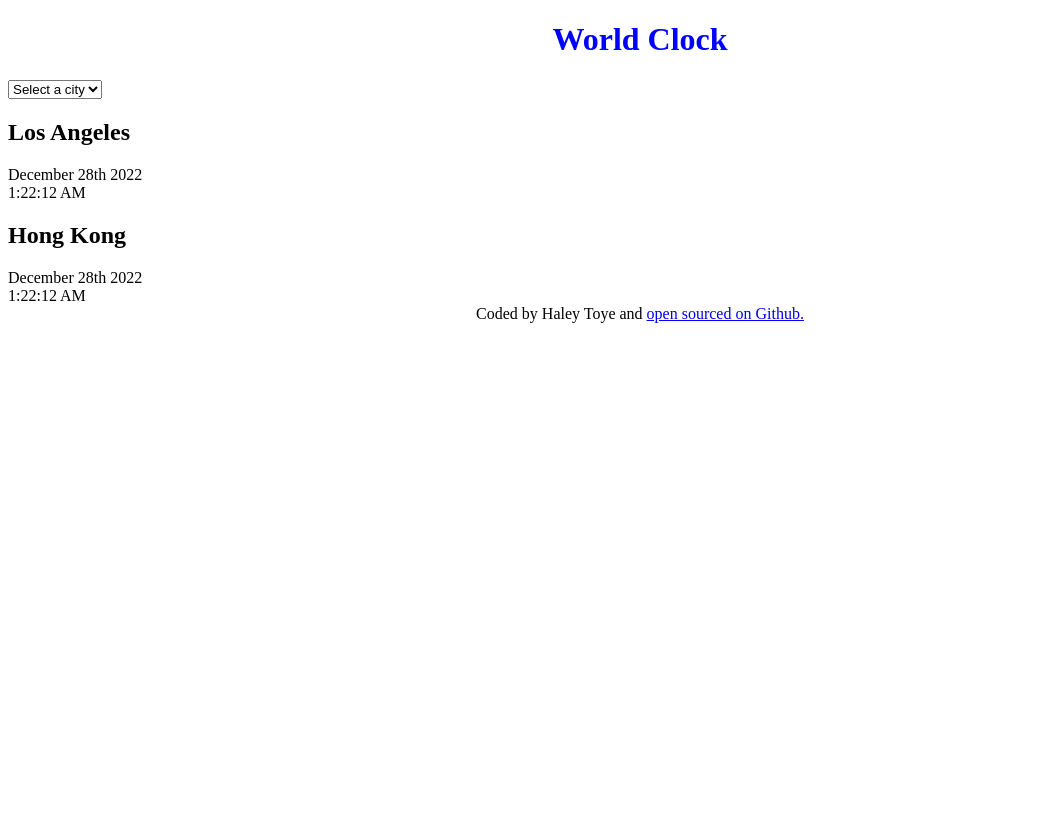
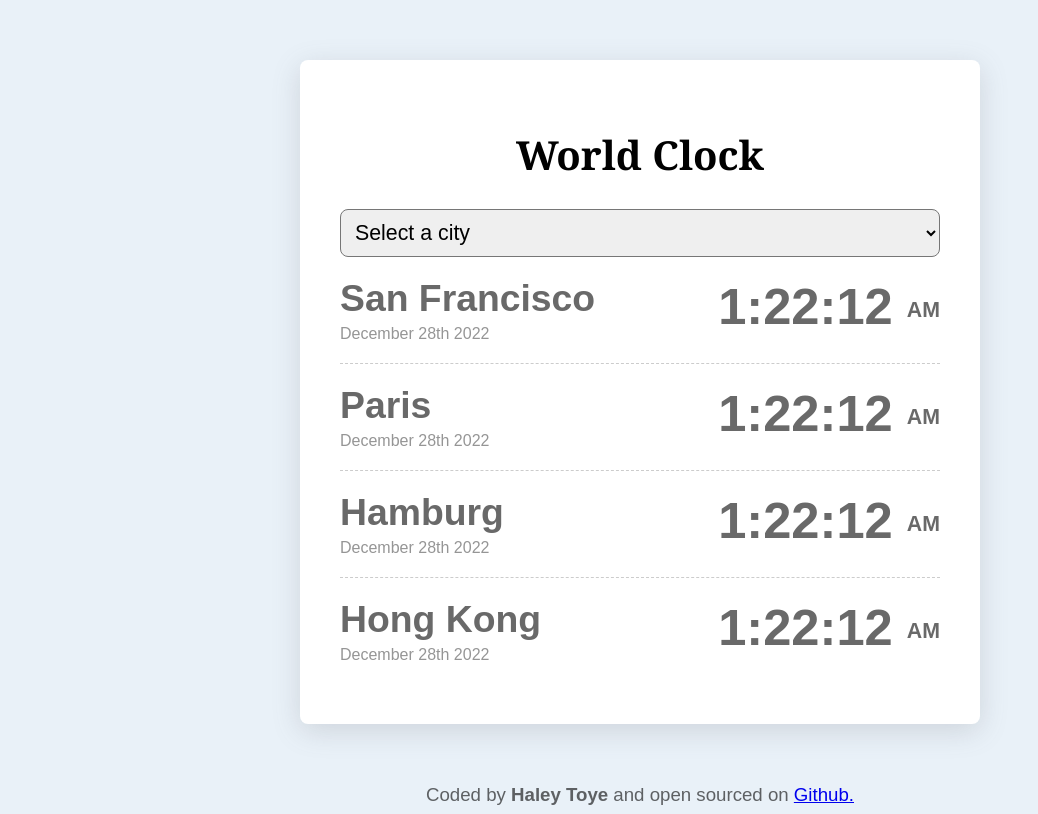
Before and after one commit to haleytoye/world-clock, a plain HTML site: page index.html in a window 1280 px wide. Shown: the whole page, without its empty margins (0-1038 px from the left). Drawn offline with Linux system fonts and the light colour scheme.

Commit message:
Added CSS and reworked html

```diff
--- a/css/style.css
+++ b/css/style.css
@@ -1,7 +1,57 @@
+body {
+  background-color: rgba(149, 185, 224, 0.2);
+  font-family: Arial, Helvetica, sans-serif;
+}
+
+.container {
+  max-width: 600px;
+  margin: 60px auto;
+  box-shadow: rgb(100 100 111 / 20%) 0px 7px 29px 0px;
+  background-color: white;
+  padding: 40px;
+  color: dimgray;
+  border-radius: 8px;
+}
+.city {
+  display: flex;
+  justify-content: space-between;
+  padding: 20px 0;
+  border-bottom: 1px dashed rgba(0, 0, 0, 0.2);
+}
+.city:last-child {
+  border: none;
+}
+.time {
+  font-size: 38pt;
+  font-weight: bold;
+}
+.time small {
+  vertical-align: middle;
+  font-size: 16pt;
+}
+.date {
+  opacity: 0.7;
+}
 h1 {
+  font-family: Georgia, "Times New Roman", Times, serif;
   text-align: center;
-  color: blue;
+  font-size: 30pt;
+  color: black;
 }
+h2 {
+  margin: 0 0 5px;
+  font-size: 28pt;
+}
+select {
+  display: block;
+  width: 100%;
+  padding: 10px;
+  border-radius: 8px;
+  font-size: 16pt;
+}
+
 footer {
   text-align: center;
+  font-size: 14pt;
+  color: rgba(0, 0, 0, 0.6);
 }
--- a/index.html
+++ b/index.html
@@ -22,20 +22,38 @@
       </select>
 
       <div class="city">
-        <h2>Los Angeles</h2>
-        <div class="date">December 28th 2022</div>
-        <div class="time">1:22:12 AM</div>
+        <div>
+          <h2>San Francisco</h2>
+          <div class="date">December 28th 2022</div>
+        </div>
+        <div class="time">1:22:12 <small>AM</small></div>
       </div>
       <div class="city">
-        <h2>Hong Kong</h2>
-        <div class="date">December 28th 2022</div>
-        <div class="time">1:22:12 AM</div>
+        <div>
+          <h2>Paris</h2>
+          <div class="date">December 28th 2022</div>
+        </div>
+        <div class="time">1:22:12 <small>AM</small></div>
+      </div>
+      <div class="city">
+        <div>
+          <h2>Hamburg</h2>
+          <div class="date">December 28th 2022</div>
+        </div>
+        <div class="time">1:22:12 <small>AM</small></div>
+      </div>
+      <div class="city">
+        <div>
+          <h2>Hong Kong</h2>
+          <div class="date">December 28th 2022</div>
+        </div>
+        <div class="time">1:22:12 <small>AM</small></div>
       </div>
     </div>
     <footer>
-      Coded by Haley Toye and
+      Coded by <strong>Haley Toye</strong> and open sourced on
       <a href="https://github.com/haleytoye/world-clock" target="_blank"
-        >open sourced on Github.
+        >Github.
       </a>
     </footer>
     <script src="javascript/index.js"></script>
```
